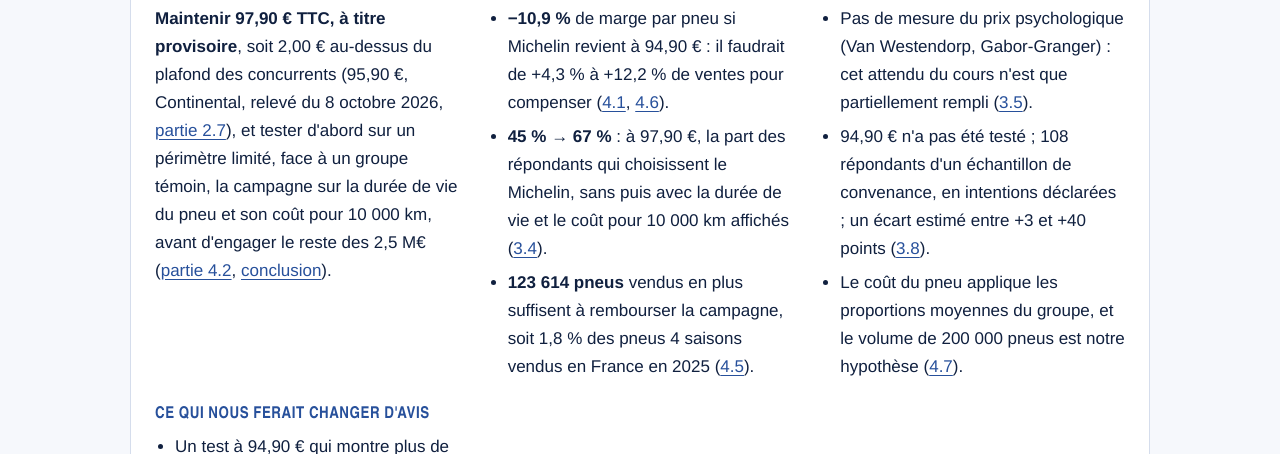
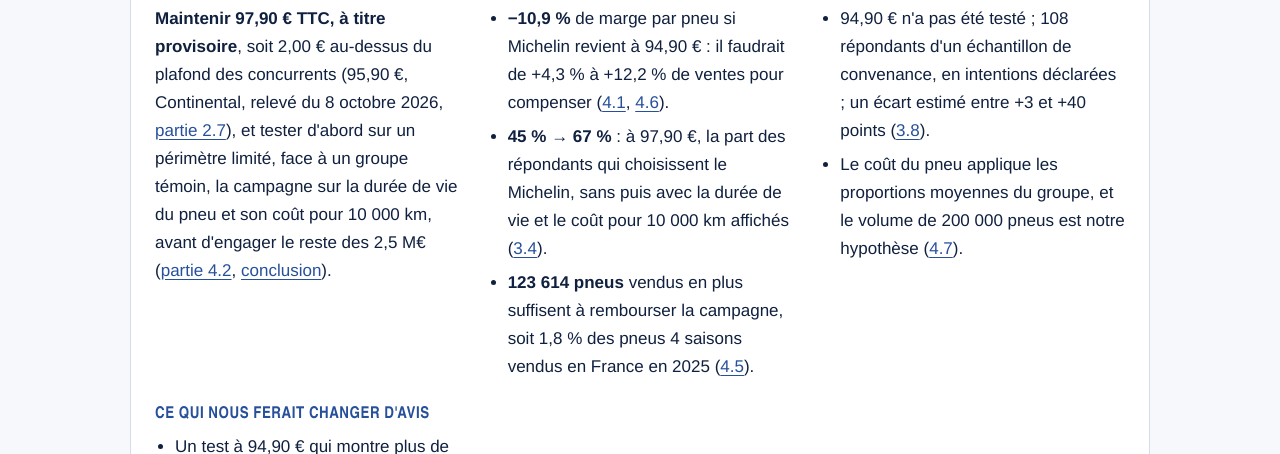
Before and after one commit to Jean-16-maker/TRAVAIL-PRIX-MICHELIN, a plain HTML site: page proposition.html in a window 1280 px wide. Shown: the part 646-1100 px from the top of the page. Drawn offline with Linux system fonts and the light colour scheme.

Commit message:
Onglet 4 : retrait de la limite sur le prix psychologique
Co-Authored-By: Claude Opus 5.5 <noreply@anthropic.com>

```diff
--- a/proposition.html
+++ b/proposition.html
@@ -38,7 +38,6 @@
 <li><b>45 % → 67 %</b> : à 97,90 €, la part des répondants qui choisissent le Michelin, sans puis avec la durée de vie et le coût pour 10 000 km affichés (<a href="client.html#resultat">3.4</a>).</li>
 <li><b>123 614 pneus</b> vendus en plus suffisent à rembourser la campagne, soit 1,8 % des pneus 4 saisons vendus en France en 2025 (<a href="#pointmort">4.5</a>).</li></ul></div>
 <div><h3>Les principales limites</h3><ul class="puces">
-<li>Pas de mesure du prix psychologique (Van Westendorp, Gabor-Granger) : cet attendu du cours n'est que partiellement rempli (<a href="client.html#prix-euros">3.5</a>).</li>
 <li>94,90 € n'a pas été testé ; 108 répondants d'un échantillon de convenance, en intentions déclarées ; un écart estimé entre +3 et +40 points (<a href="client.html#limites">3.8</a>).</li>
 <li>Le coût du pneu applique les proportions moyennes du groupe, et le volume de 200 000 pneus est notre hypothèse (<a href="#stress">4.7</a>).</li></ul></div>
 <div><h3>Ce qui nous ferait changer d'avis</h3><ul class="puces">
```
